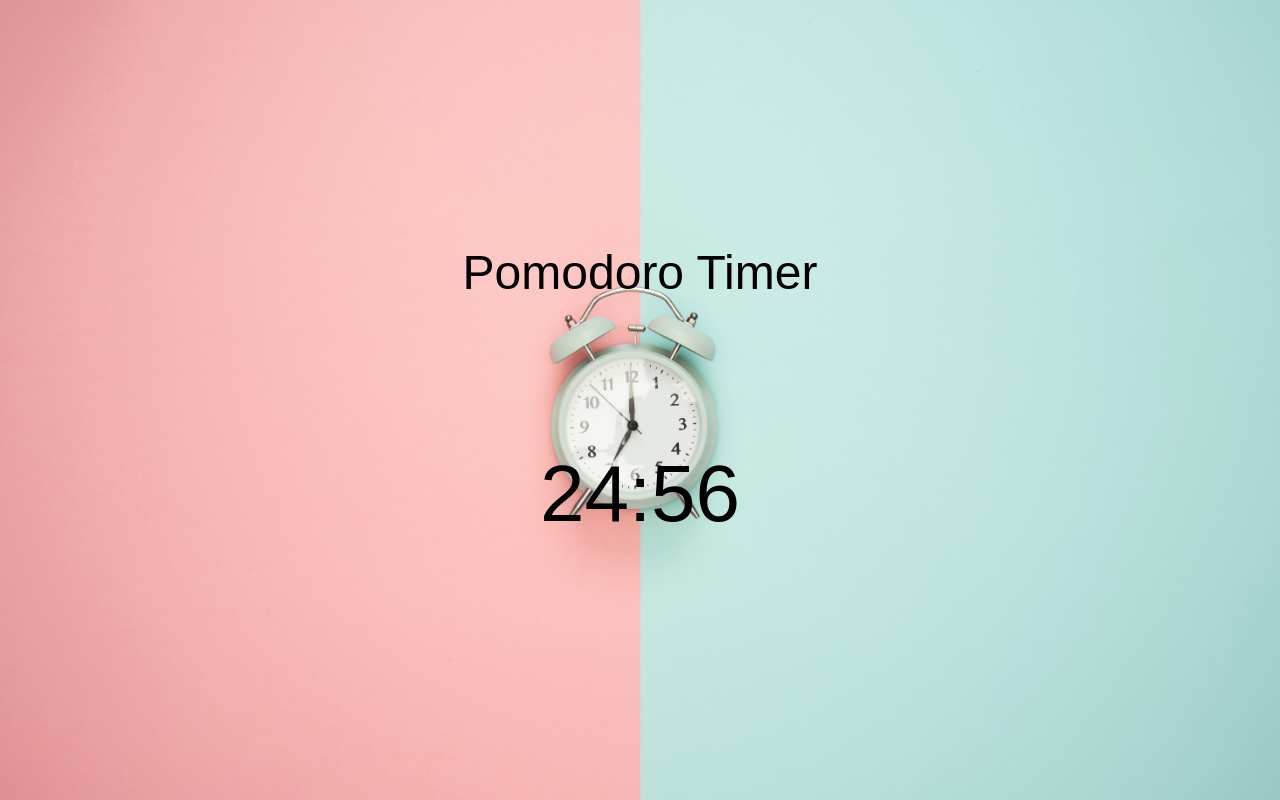
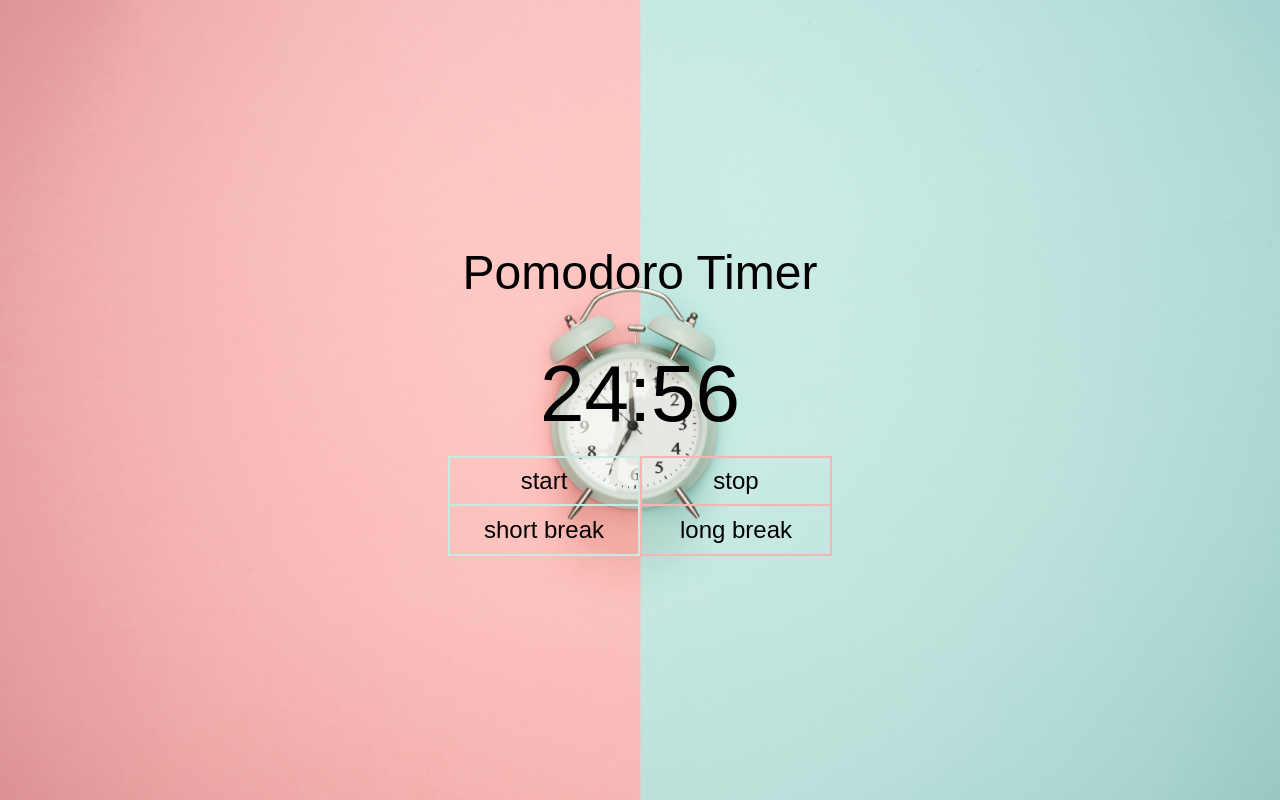
Before and after one commit to fabifelicia/pomodoro-timer, a plain HTML site: page index.html in a window 1280 px wide. Drawn offline with Linux system fonts and the light colour scheme.

Commit message:
feature: add buttons and styles

```diff
--- a/index.html
+++ b/index.html
@@ -1,5 +1,6 @@
 <!DOCTYPE html>
 <html lang="pt-BR">
+
 <head>
   <meta charset="UTF-8">
   <meta http-equiv="X-UA-Compatible" content="IE=edge">
@@ -7,14 +8,23 @@
   <link rel="stylesheet" href="./styles.css">
   <title>Pomodoro</title>
 </head>
+
 <body>
   <header>
     <h1 class="title">Pomodoro Timer</h1>
   </header>
   <div class="container">
     <p id='timer'></p>
+    <div class='btn-content'>
+      <button>start</button>
+      <button>stop</button>
+    </div>
+    <div class='btn-content interval'>
+      <button>short break</button>
+      <button>long break</button>
+    </div>
   </div>
-
   <script src="./script.js"></script>
 </body>
+
 </html>
--- a/styles.css
+++ b/styles.css
@@ -39,3 +39,33 @@ body {
   font-weight: 500;
   margin-bottom: 1rem;
 }
+
+
+.btn-content {
+  width: 100%;
+  display: flex;
+  align-items: center;
+  justify-content: center;
+}
+
+button {
+  width: 100%;
+  height: 50px;
+  background-color: transparent;
+  font-size: 1.5rem;
+  font-weight: 400;
+  cursor: pointer;
+  transition: all 0.5s ease;
+}
+
+button:first-child {
+  border: 2px solid #C9E9E3;
+}
+
+button:last-child {
+  border: 2px solid #F2B6B4;
+}
+
+.interval button {
+  border-top: none;
+}
```
